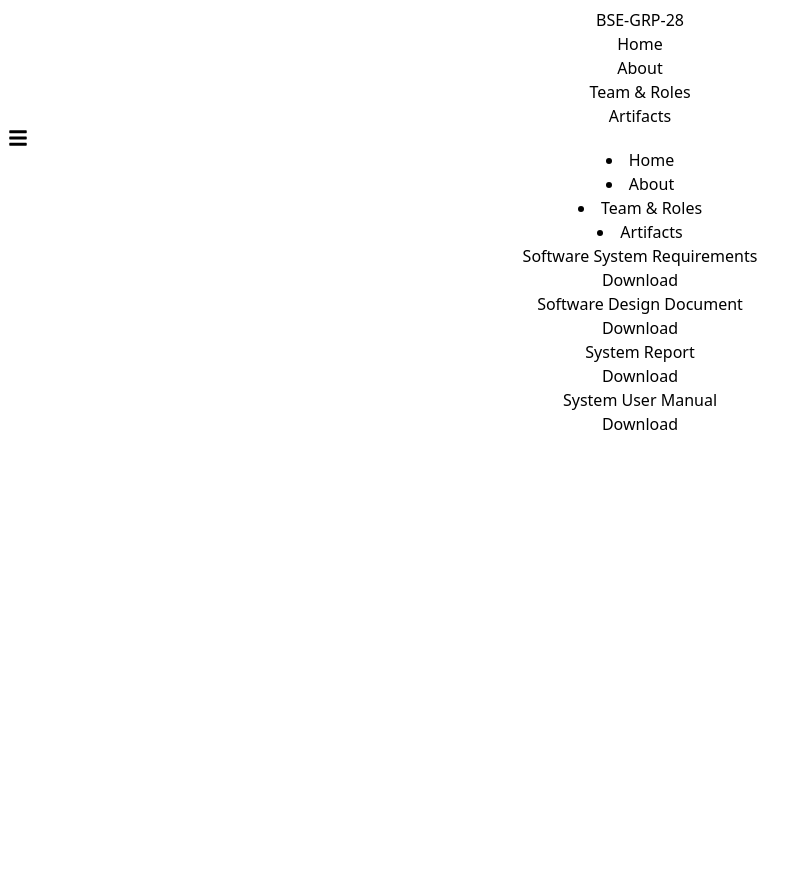
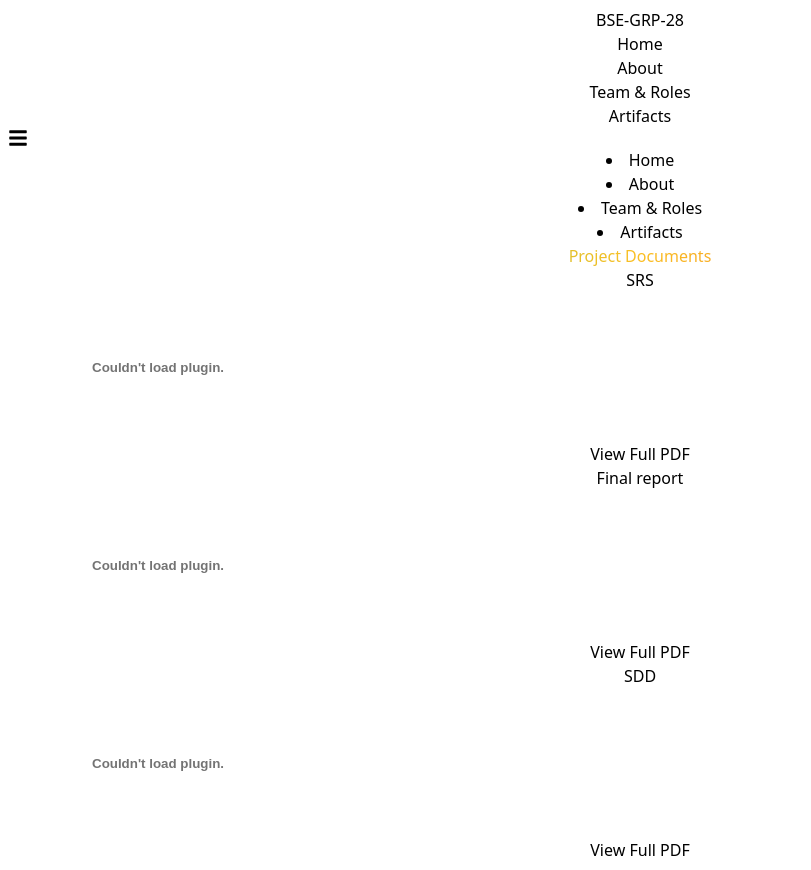
Before and after one commit to HarrisonMoses/Social-Med, a React (Vite) app: page /artifacts in a window 1280 px wide. Shown: the whole page, without its empty margins (0-811 px from the left). Before the commit the page ends 800 px from the top, so only its background shows below. Built offline with nearby package versions, Linux system fonts and the light colour scheme.

Commit message:
modified the artifacts page

```diff
--- a/src/Data/TeamsData.js
+++ b/src/Data/TeamsData.js
@@ -1,57 +1,69 @@
  const teamdata = [
    {
      name: "Mugoya Moses",
-     Role: "Software Engineer",
+     Reg: "21/U/10447/PS",
      image:
        "https://flowbite.s3.amazonaws.com/blocks/marketing-ui/avatars/bonnie-green.png",
      description:
        "Moses specializes in full-stack development and has extensive experience in creating responsive web applications.",
      tasks: [
        {
-         feature: "sign-Up",
-         description: "Create the sign-up page",
+         title: "My title",
+         description: "Lorem Ipsum Lorem Ipsum Lorem Ipsum",
        },
      ],
    },
    {
      name: "Muhangi Elioda",
-     Role: "Software Engineer",
+     Reg: "22/U/6342",
      image:
        "https://flowbite.s3.amazonaws.com/blocks/marketing-ui/avatars/bonnie-green.png",
      description:
        "Muhangi is known for his proficiency in back-end technologies and ensuring robust server-side logic.",
      tasks: [
        {
-         feature: "sign-Up",
+        title: "sign-Up",
+         description: "Create the sign-up page",
+       },
+       {
+        title: "sign-Up",
+         description: "Create the sign-up page",
+       },
+       {
+        title: "sign-Up",
+         description: "Create the sign-up page",
+       },
+       {
+        title: "sign-Up",
          description: "Create the sign-up page",
        },
      ],
    },
    {
      name: "Heli Prajapati",
-     Role: "Software Engineer",
+     Reg: "21/X/20194/PS",
      image:
        "https://flowbite.s3.amazonaws.com/blocks/marketing-ui/avatars/bonnie-green.png",
      description:
        "Heli has a strong foundation in web development and can help you build a successful and user-friendly website.",
      tasks: [
        {
-         feature: "sign-Up",
-         description: "Create the sign-up page",
+         title: "Lorem Ipsum",
+         description: "Lorem Ipsum Loesira Lorem Ipsum",
        },
      ],
    },
    {
      name: "Mpagi Nelly",
-     Role: "Software Engineer",
+     Reg: "21/U/10649/PS",
      image:
        "https://flowbite.s3.amazonaws.com/blocks/marketing-ui/avatars/bonnie-green.png",
      description:
        "Mpagi excels in user experience design and front-end development, making sure websites are both beautiful and functional.",
      tasks: [
        {
-         feature: "sign-Up",
-         description: "Create the sign-up page",
+         title: "Lorem Ipsum",
+         description: "Lorem Ipsum Lorem Ipsum Lorem Ipsum",
        },
      ],
    },
--- a/src/components/DownloadButton.jsx
+++ b/src/components/DownloadButton.jsx
@@ -1,20 +1,24 @@
-import React from "react";
-import { BiCloudDownload } from "react-icons/bi";
 
-function DownloadButton({ url, downloadname }) {
+function PdfBlock({ url, downloadname}) {
   return (
-    <a
-      className="p-3 bg-green-400 hover:text-white rounded-md transition-all duration-200 cursor-pointer "
-      href={url}
-      target="_blank"
-      alt={downloadname}
-      rel="noreferrer"
-      // download={downloadname}
-    >
-      {/* <BsCloudDownload/> */}
-      Download
-    </a>
+    <div className="bg-white shadow-md rounded-lg p-2 m-6">
+      <h3 className="text-xl font-semibold text-start text-gray-900 mb-2">
+        {downloadname}
+      </h3>
+      <embed
+        src={url}
+        type="application/pdf"
+        className="w-full h-56 rounded-md"
+      />
+      <a
+        href={url}
+        target="_blank"
+        className="block mt-3 text-orange-500 font-semibold hover:underline"
+      >
+        View Full PDF
+      </a>
+    </div>
   );
 }
 
-export default DownloadButton;
+export default PdfBlock;
--- a/src/pages/About.jsx
+++ b/src/pages/About.jsx
@@ -4,7 +4,9 @@ import Nav from "../components/Nav";
 const About = () => {
   return (
     <div>
-      <Nav />
+      <div className=" sticky top-0 z-50">
+        <Nav />
+      </div>
       <div>
         <div className="p-2 justify-items-center md:flex md:flex-row">
           <div className="md:w-1/3 justify-items-center m-auto">
@@ -74,9 +76,7 @@ const About = () => {
             <ul className="space-y-3 p-2 ustify-items-start ">
               <li className="text-left">
                 <span className="size-2 bg-blue-400 rounded-full inline-block mr-2"></span>
-                <span className="">
-                  Helping Farmers optimise crop growth.
-                </span>{" "}
+                <span className="">Helping Farmers optimise crop growth.</span>{" "}
               </li>
               <li className="text-left">
                 <span className="size-2 bg-blue-400 rounded-full inline-block mr-2"></span>
--- a/src/pages/Artifacts.jsx
+++ b/src/pages/Artifacts.jsx
@@ -1,30 +1,22 @@
 import React from 'react'
 import Nav from '../components/Nav'
-import DownloadButton from '../components/downloadButton'
+import srs from '../artifacts/java.pdf'
+import PdfBlock from '../components/downloadButton'
 
 export default function Artifacts() {
   return (
     <div className="">
-      <Nav />
-      <div className="mt-6 m-auto flex flex-wrap justify-center  gap-2  md:flex-row  ">
-        <div className="ml-2 size-45 bg-red-300  flex flex-col justify-between rounded-lg">
-        <h2 className='p-2 font-semibold'>Software System Requirements </h2>
-          <DownloadButton url="../artifacts/java.pdf" downloadname="RSS.pdf" />
+      <div className=" sticky top-0 z-50">
+        <Nav />
+      </div>
+      <div className="mt-6 ">
+        <h2 className="text-4xl font-bold text-center text-gray-900 mb-12 gradient_bg">Project Documents</h2>
+        <div className="grid md:grid-cols-3 gap-12">
+            <PdfBlock url={srs} downloadname="SRS"/>
+            <PdfBlock url={srs} downloadname="Final report" />
+            <PdfBlock url={srs} downloadname="SDD" />
         </div>
-        <div className="ml-2 size-200 text-wrap bg-red-300  flex flex-col justify-between rounded-lg">
-        <h2 className='p-2 font-semibold'>Software Design Document</h2>
-          <DownloadButton url="../artifacts/java.pdf" downloadname="RSS.pdf" />
-        </div>
-        <div className="ml-2 size-45 text-wrap bg-red-300  flex flex-col justify-between rounded-lg">
-        <h2 className='m-2 font-semibold'>System Report</h2>
-          <DownloadButton url="../artifacts/java.pdf" downloadname="RSS.pdf" />
-        </div>
-        <div className="ml-2 size-45 text-wrap bg-red-300  flex flex-col justify-between rounded-lg">
-        <h2 className='m-2 font-semibold'>System User Manual</h2>
-          <DownloadButton url="../artifacts/java.pdf" downloadname="RSS.pdf" />
-        </div>
-
-      </div>
+    </div>
     </div>
   );
 }
--- a/src/pages/HomePage.jsx
+++ b/src/pages/HomePage.jsx
@@ -3,9 +3,12 @@ import Nav from "../components/Nav";
 const HomePage = () => {
   return (
     <div className="">
+      <div className=" sticky top-0 z-50">
+
       <Nav />
+      </div>
       <div className="bg-[url('./soil.jpeg')] bg-cover h-screen rounded-b-sm over-flow relative">
-        <div className="backdrop-blur-3xl bg-black bg-opacity-50 h-full flex flex-col justify-center items-center ">
+        <div className="backdrop-blur-3xl bg-black bg-opacity-10 h-full flex flex-col justify-center items-center ">
           <h1 className="text-5xl text-white font-serif text-center pt-24 pr-2">
             Welcome to BSE-GRP-28
           </h1>
--- a/src/pages/Team.jsx
+++ b/src/pages/Team.jsx
@@ -5,7 +5,9 @@ import Nav from '../components/Nav'
 const Team = () => {
   return (
     <Fragment>
-      <Nav />
+      <div className=" sticky top-0 z-50">
+        <Nav />
+      </div>
       <section className="bg-white dark:bg-gray-900">
         <div className="py-8 px-4 mx-auto max-w-screen-xl lg:py-16 lg:px-6 ">
           <div className="mx-auto max-w-screen-sm text-center mb-8 lg:mb-16">
@@ -19,7 +21,10 @@ const Team = () => {
           </div>
           <div className=" w-30 grid gap-8 mb-6 lg:mb-16 md:grid-cols-2">
             {teamdata?.map((team) => (
-              <div className="items-center bg-gray-50 rounded-lg shadow sm:flex dark:bg-gray-800 dark:border-gray-700">
+              <div
+                key={team.name}
+                className="items-center bg-gray-50 rounded-lg shadow sm:flex dark:bg-gray-800 dark:border-gray-700"
+              >
                 <a href="#">
                   <img
                     className="w-full rounded-lg sm:rounded-none sm:rounded-l-lg"
@@ -130,7 +135,9 @@ const Team = () => {
                       <div className="mt-2 flex justify-between">
                         <div className="flex items-center">
                           <div className="w-2 h-2 bg-green-500 rounded-full mr-2"></div>
-                          <p className="font-semibold text-gray-900">{task.feature}</p>
+                          <p className="font-semibold text-gray-900">
+                            {task.feature}
+                          </p>
                         </div>
                         <h2 href="#" className="text-medium text-gray-500">
                           {task.description}
--- /dev/null
+++ b/src/pages/Team2.jsx
@@ -0,0 +1,85 @@
+import React from "react";
+import { useState } from "react";
+import Nav from "../components/Nav";
+import leaf from "../assets/leaf.jpg";
+import team from "../Data/TeamsData";
+
+
+function Team2() {
+  const [Member, setMember] = useState(team[0]);
+
+  const members = (name) => {
+    team.map((member) => {
+      if (member.name === name) {
+        setMember(member);
+    }
+    return
+    });
+  };
+  return (
+    <div>
+      <div className="sticky top-0 ">
+        <Nav />
+      </div>
+      <div className="flex gap-2 mt-2 justify-center">
+        <button
+          onClick={() => {
+            members("Mugoya Moses");
+          }}
+          className="bg-slate-500 text-white p-2 rounded-xl hover:bg-green-400 cursor-pointer"
+        >
+          MUGOYA MOSES
+        </button>
+        <button
+          onClick={() => {
+            members("Muhangi Elioda");
+          }}
+          className="bg-slate-500 text-white p-2 rounded-xl hover:bg-green-400 cursor-pointer"
+        >
+          MUHANGI ELIOD
+        </button>
+        <button
+          onClick={() => {
+            members("Heli Prajapati");
+          }}
+          className="bg-slate-500 text-white p-2 rounded-xl hover:bg-green-400 cursor-pointer "
+        >
+          HELI PRAJAPATI
+        </button>
+        <button
+          onClick={() => {
+            members("Mpagi Nelly");
+          }}
+          className="bg-slate-500 text-white p-2 rounded-xl hover:bg-green-400 cursor-pointer"
+        >
+          MPAGI NELLY
+        </button>
+      </div>
+
+      <div className="mt-4 md:flex md:flex-row h-max justify-items-center">
+        <div className="">
+          <div className="w-40 h-40 rounded-full overflow-hidden">
+            <img className="w-40 h-40 " src={leaf} alt=" profile" />
+          </div>
+        </div>
+        <div className="w-80 h-40 md:text-left  md:ml-16 mt-2 ">
+          <p className="font-serif font-semibold text-stone-700">
+            {Member.name}
+          </p>
+          <p className="font-mono font-semibold text-stone-700">{Member.Reg}</p>
+          <p className="">{Member.description}</p>
+        </div>
+      </div>
+      {Member.tasks.map((task, index) => (
+        <div key={index} className="mt-4">
+          <div className="p-2 mt-2">
+            <h2 className="text-left font-bold text-xl">{task.title}</h2>
+            <p className="text-justify">{task.description}</p>
+          </div>
+        </div>
+      ))}
+    </div>
+  );
+}
+
+export default Team2;
```
Also changed, not shown: src/main.jsx (+4 -3 lines), src/assets/leaf.jpg (renamed from src/assets/942ce69dcf19a38f5df896062f592b58.jpg).
